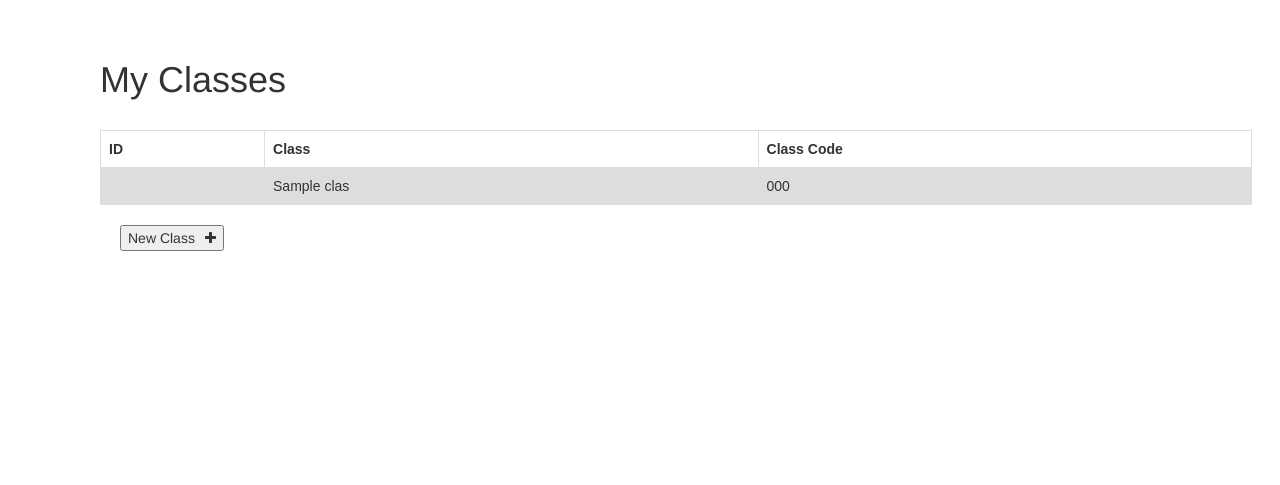
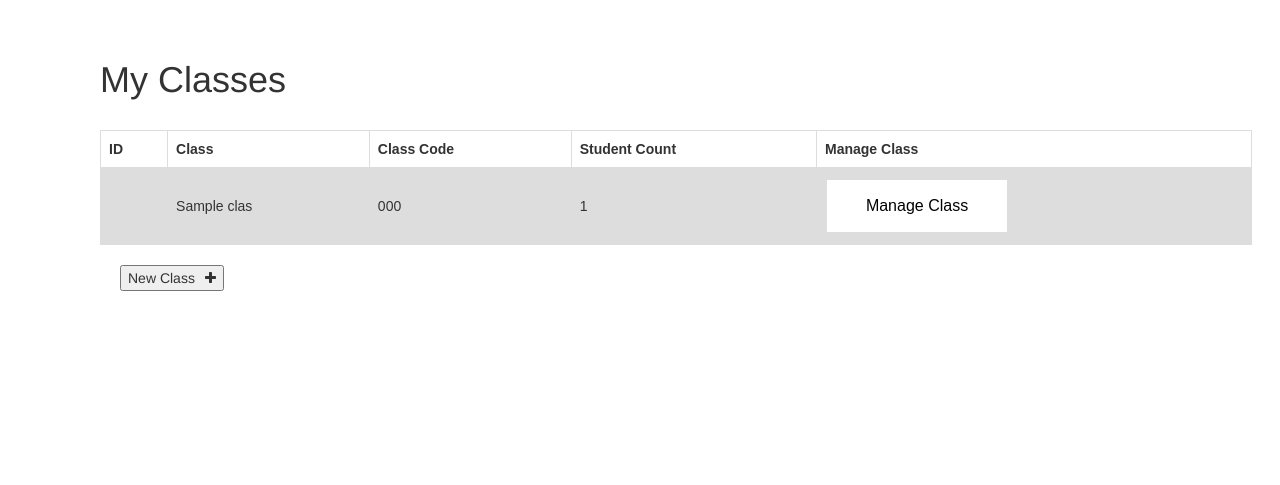
Before and after one commit to fwrhine/EcoAssist, a Flask app: template services/web/project/templates/class_list.html in a window 1280 px wide. Shown: the part 51-536 px from the top of the page. Run offline with Flask 2, Linux system fonts and the light colour scheme; the visitor is signed in with stand-in values (Sample User, id 1); tables that the repository leaves empty hold one stand-in row (values such as "Sample post"); the template is opened without the code that fills it: most values are stand-ins (such as "Sample title", 1, 10 or a date in 2020); parts of the project's set-up code (start-up, migrations or seed data) failed here and were passed over; some libraries are stand-ins or nearby versions.

Commit message:
update my class functionality

```diff
--- a/services/web/project/__init__.py
+++ b/services/web/project/__init__.py
@@ -223,7 +223,41 @@ def resource_details(id):
 def class_list():
     teacher = Teacher.query.filter_by(email=session['username']).first()
     class_list = teacher.classes.all()
+    total_student = {}
+    for i in class_list:
+        class_no = i.class_no.all()
+        # print(i.class_id)
+        total = len(class_no)
+        # print(total)
+        total_student[i.class_id]=total
+        # print(new_list)
+    return render_template('class_list.html', class_list=class_list, total_student=total_student)
+
+@app.route("/manage")
+def manage():
+    teacher = Teacher.query.filter_by(email=session['username']).first()
+    class_list = teacher.classes.all()
     return render_template('class_list.html', class_list=class_list)
+
+
+@app.route("/manage/<id>")
+def manage_class(id):
+    print(id)
+
+    teacher_classes = TeacherClasses.query.filter_by(class_code=id).first()
+    print(teacher_classes)
+    class_no = teacher_classes.class_no.all()
+    print(class_no)
+    student_list=[]
+    for i in class_no:
+        print(i.student_id)
+        student = Student.query.get(i.student_id)
+        user = User.query.filter_by(email=student.email).first()
+        student_list.append(user)
+
+    print(student_list)
+
+    return render_template('student_list.html', student_list=student_list)
 
 
 @app.route('/create-class', methods=['GET', 'POST'])
--- a/services/web/project/templates/class_list.html
+++ b/services/web/project/templates/class_list.html
@@ -8,12 +8,18 @@
       <th>ID</th>
       <th>Class</th>
       <th>Class Code</th>
+      <th>Student Count</th>
+      <th>Manage Class</th>
     </tr>
     {% for class in class_list %}
     <tr>
       <td></td>
       <td>{{class.class_name}}</td>
       <td>{{class.class_code}}</td>
+      <td>{{total_student[class.class_id]}}</td>
+      <td>
+      <button class="btn-task" onclick="location.href='{{ url_for('manage') }}/{{class.class_code}}'" name="manage" type="button">Manage Class</button>
+      </td>
     </tr>
     {% endfor %}
   </table>
```
Also changed, not shown: services/web/project/templates/student_list.html (added, +22 -0 lines).
